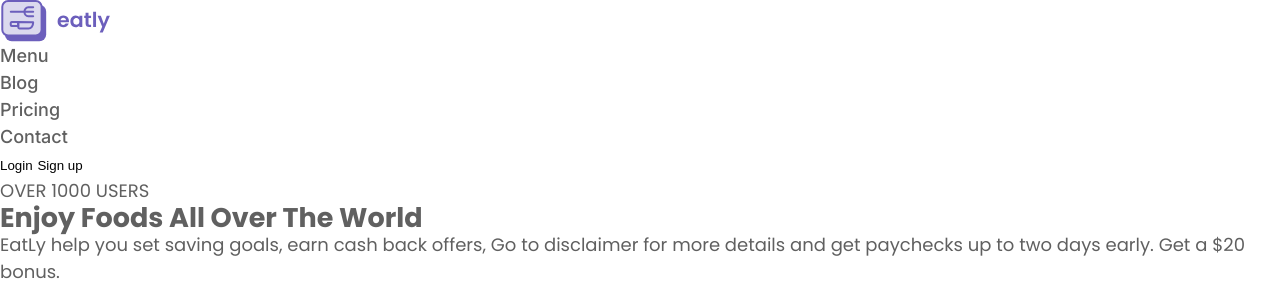
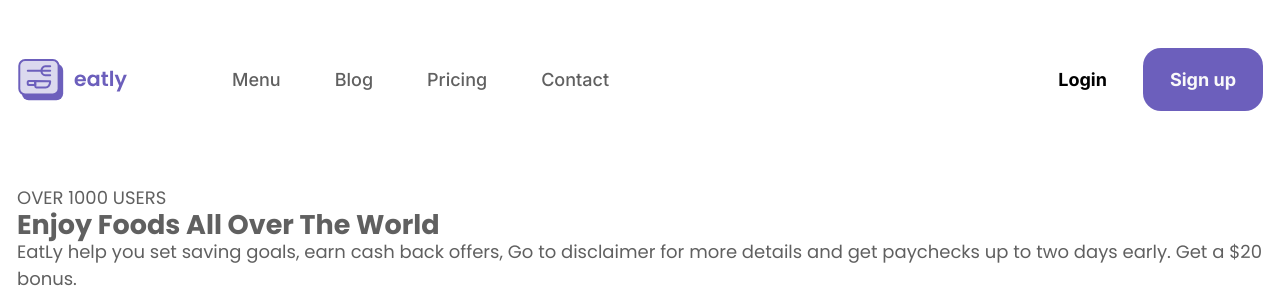
Before and after one commit to AushaL/Eatly-project, a website: page source/index.html in a window 1280 px wide. Shown: the top 290 px of the page. Drawn offline with Linux system fonts and the light colour scheme.

Commit message:
добавила стили в хедер

```diff
--- a/source/index.html
+++ b/source/index.html
@@ -14,6 +14,7 @@
   </head>
   <body>
     <header class="header">
+      <div class="container">
         <nav class="header__nav">
           <img class="header__logo" src="./img/icons/logo.svg" alt="logo" />
           <ul class="header__nav-list">
@@ -28,6 +29,7 @@
             <button class="button header__button">Sign up</button>
           </div>
         </nav>
+      </div>
     </header>
 
     <main>
@@ -69,6 +71,7 @@
       </section>
 
       <section class="promo">
+        <div class="container">
           <div class="promo__banner">
             <div class="promo__container">
               <h3 class="promo__heading">10K+</h3>
@@ -117,6 +120,7 @@
             src="./img/icons/bg-arrow.svg"
             alt="arrow"
           />
+        </div>
       </section>
 
       <section class="restaurants">
--- /dev/null
+++ b/source/sass/container.scss
@@ -0,0 +1,4 @@
+.container {
+  max-width: 1246px;
+  margin: 0 auto;
+}
--- a/source/sass/header.scss
+++ b/source/sass/header.scss
@@ -1,9 +1,22 @@
 .header {
+  padding-top: 48px;
+  padding-bottom: 73px;
+
+  &__nav {
+    display: flex;
+    align-items: center;
+  }
+
   &__logo {
     height: 42px;
     width: 112px;
+    margin-right: 103px;
   }
+
   &__nav-list {
+    display: flex;
+    gap: 54px;
+
     a {
       font-family: $secondary-font-family;
       font-weight: 500;
@@ -12,6 +25,26 @@
       color: $grey-color;
       text-decoration: none;
     }
+  }
+
+  &__controls {
+    display: flex;
+    gap: 36px;
+    margin-left: auto;
+
+    button {
+      font-family: $secondary-font-family;
+      font-weight: 700;
+      font-size: 18px;
+      line-height: 27px;
+    }
+  }
+
+  &__button {
+    color: $background-color;
+    background-color: $blue-color;
+    padding: 18px 27px;
+    border-radius: 18px;
   }
 }
 
--- a/source/sass/style.scss
+++ b/source/sass/style.scss
@@ -6,6 +6,10 @@
 
 @import "global.scss";
 
+// container
+
+@import "container.scss";
+
 // header
 
 @import "header.scss";
```
Also changed, not shown: source/css/style.css, 1 other file. Lines whose indentation alone changed are shown as unchanged.
